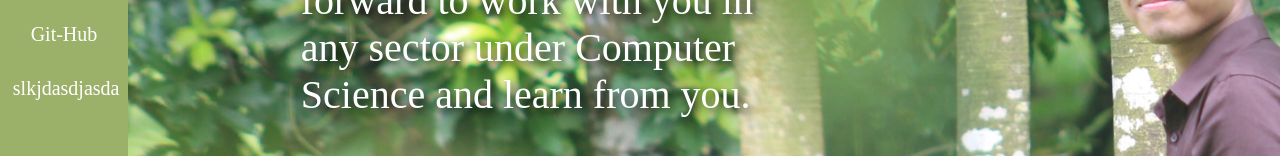
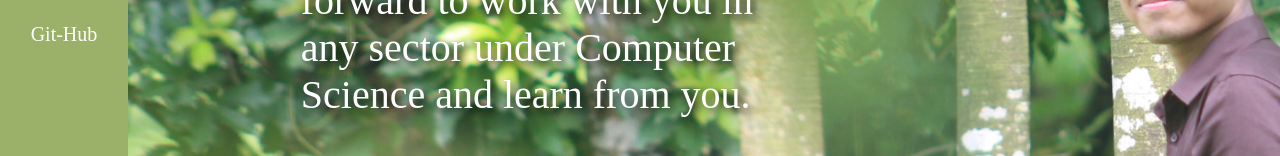
Before and after one commit to hafiztushar/hafiztushar.github.io, a plain HTML site: page index.html in a window 1280 px wide. Shown: the part 243-399 px from the top of the page. Drawn offline with Linux system fonts and the light colour scheme.

Commit message:
Update index.html

```diff
--- a/index.html
+++ b/index.html
@@ -20,7 +20,6 @@
             <a href="https://www.facebook.com/hafiz.tushar">Facebook</a>
             <a href="https://www.linkedin.com/in/hafiz-tushar/">LinkedIn</a>
             <a href="https://github.com/hafiztushar">Git-Hub</a>
-            <a href="lol.html">slkjdasdjasda</a>
         </div>
         <div id="me">
             <div id="mainboldtext">
```
